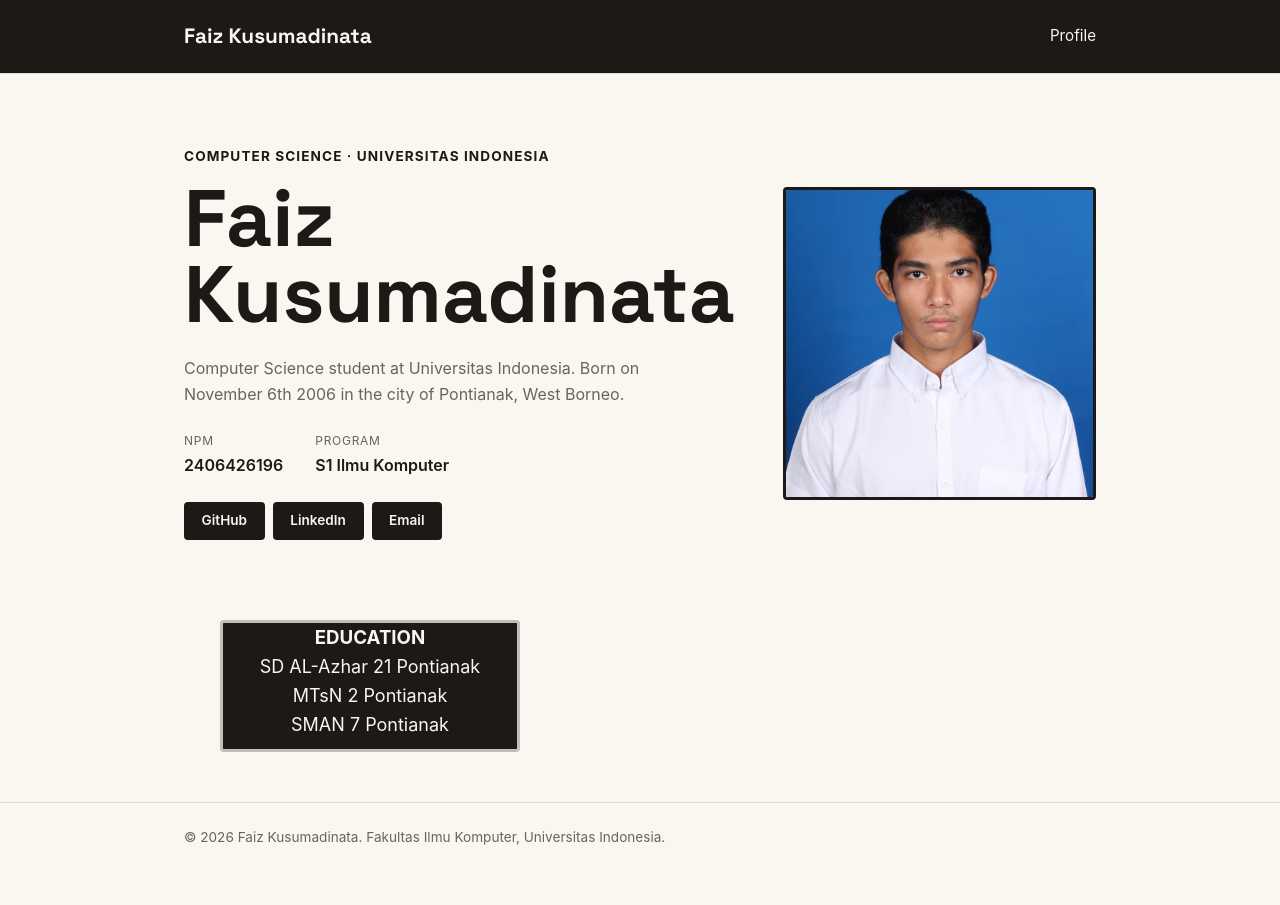
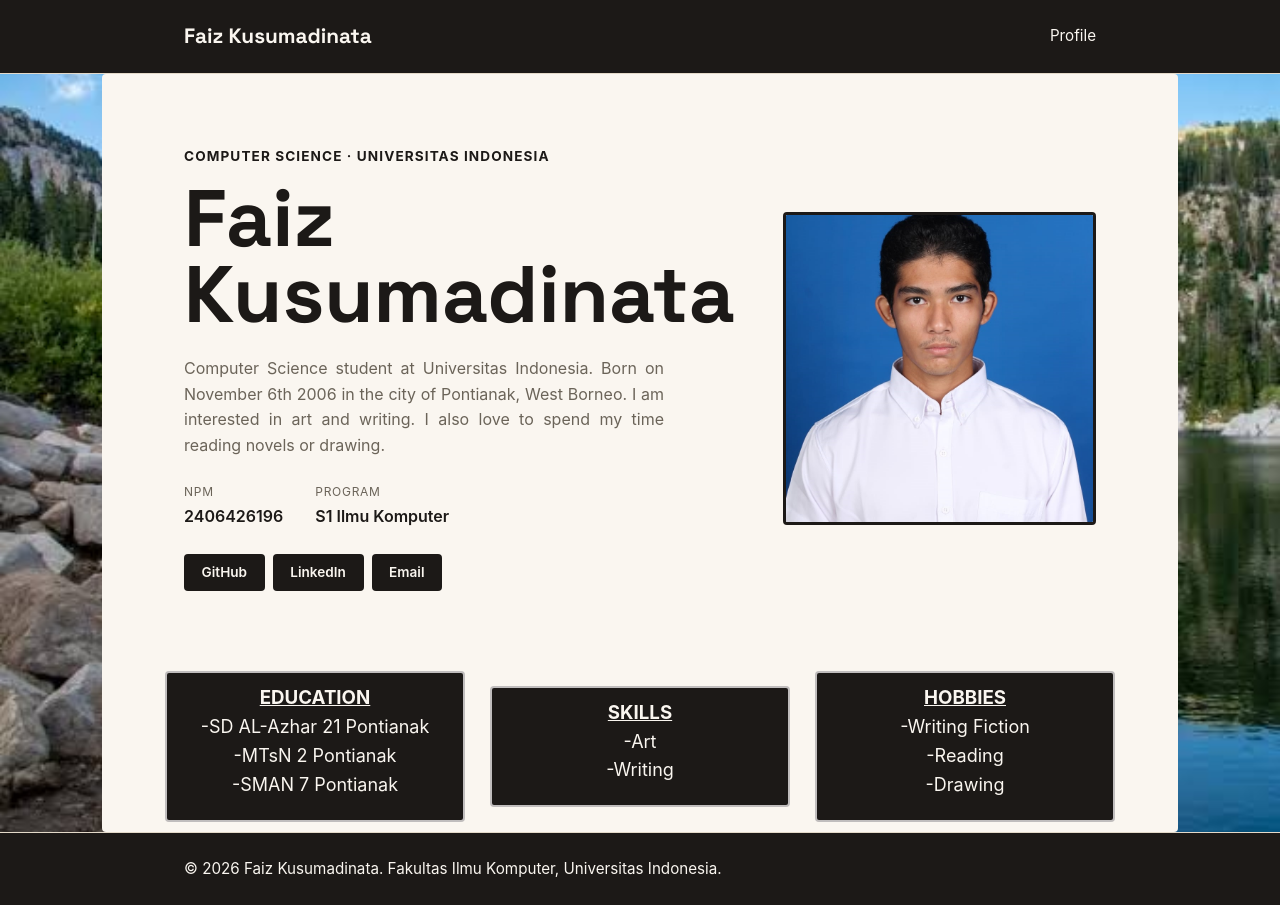
Before and after one commit to FaizKusumadinata/myportofolio, a Python web app: template templates/index.html in a window 1280 px wide. Before the commit the page ends 845 px from the top, so only its background shows below. Run offline with Jinja, Linux system fonts and the light colour scheme; the template is opened without the code that fills it, so the values that code supplies are empty.

Commit message:
Updated added section, changed main element size, and added background image

```diff
--- a/static/css/style.css
+++ b/static/css/style.css
@@ -18,8 +18,21 @@
 body {
     font-family: -apple-system, "Segoe UI", Roboto, Helvetica, Arial, sans-serif;
     color: var(--ink);
+    line-height: 1.6;
+    background-image: url("../img/Lake City.png");
+    background-repeat: no-repeat;
+    background-size:cover;
+    background-attachment: fixed;
+}
+
+main {
+    width:auto;
+    height: auto;
+    border-color: #1c1917;
     background-color: var(--paper);
-    line-height: 1.6;
+    border-radius: var(--radius);
+    margin-left: 8%;
+    margin-right: 8%;
 }
 
 h1, .brand {
@@ -101,6 +114,7 @@ h1, .brand {
     color: var(--text-muted);
     max-width: 480px;
     margin-bottom: 1.5rem;
+    text-align: justify;
 }
 
 .meta-list {
@@ -163,7 +177,7 @@ h1, .brand {
     position: relative;
     z-index: 1;
     display: block;
-    width: 100%;
+    max-width: 100%;
     aspect-ratio: 1 / 1;
     object-fit: cover;
     border-radius: var(--radius);
@@ -172,8 +186,9 @@ h1, .brand {
 
 .site-footer {
     padding: 1.5rem;
-    color: var(--text-muted);
-    font-size: 0.85rem;
+    color: var(--paper);
+    background-color: var(--ink);
+    font-size: 0.95rem;
     border-top: 1px solid var(--line);
 }
 
@@ -195,27 +210,36 @@ h1, .brand {
     }
 }
 
-.education-section{
-    margin-top: 20px;
+/*Personal Details Section Flexbox container*/
+.detail-container{
+    max-width: 1000px;
+    margin:25px;
+    margin:auto;
+    display:flex;
+    flex-direction: row;
+    align-items: center;
+    justify-content: space-evenly;
 }
-
-.education-details {
+/*Personal Detail Flexbox*/
+.personal-details {
     background-color: var(--ink);
-    margin-bottom: 50px;
-    margin-left: 220px;
-    width:300px;
+    padding:10px;
+    width:30%;
+    height: auto;
     object-fit: cover;
     border-radius: var(--radius);
-    border: 3px solid var(--gray);
+    border: 2px solid var(--gray);
+    margin-bottom: 10px;
 }
-
-.education-title {
+/*Personal Detail title and content*/
+.detail-title {
     text-align: center;
     color: var(--paper);
     font-weight: 700;
+    text-decoration: underline;
 }
 
-.education-content {
+.detail-content {
     text-align: center;
     color: var(--paper);
     padding-bottom: 10px;
--- a/templates/index.html
+++ b/templates/index.html
@@ -2,7 +2,7 @@
 <html lang="en">
 <head>
     <meta charset="UTF-8">
-    <meta name="viewport" content="width=device-width, initial-scale=1.0">
+    <meta name="viewport" content="width=device-width, initial-scale=1.0, maximum-scale=1.0, user-scalable=0">
     <title>Faiz Kusumadinata - Portfolio</title>
     <link rel="preconnect" href="https://fonts.googleapis.com">
     <link rel="preconnect" href="https://fonts.gstatic.com" crossorigin>
@@ -31,7 +31,9 @@
                     <img class="avatar" src="/static/img/PAS FOTO LATAR BIRU_FAIZ K.png" alt="Photo of Faiz">
                 </div>
                 <div class="hero-details">
-                    <p class="bio">Computer Science student at Universitas Indonesia. Born on November 6th 2006 in the city of Pontianak, West Borneo.</p>
+                    <p class="bio">Computer Science student at Universitas Indonesia. Born on November 6th 2006 in the city of Pontianak, West Borneo.
+                        I am interested in art and writing. I also love to spend my time reading novels or drawing.
+                    </p>
                     <dl class="meta-list">
                         <div class="meta-row">
                             <dt>NPM</dt>
@@ -50,14 +52,34 @@
                 </div>
             </div>
         </section>
-
-        <section class:"education-section">
-            <div class="education-details">
-                <h3 class="education-title"> EDUCATION </h3>
-                <div class="education-content">
-                    <p>SD AL-Azhar 21 Pontianak</p>
-                    <p>MTsN 2 Pontianak</p>
-                    <p>SMAN 7 Pontianak</p>
+        <!--New section for assignment 1-->
+        <section class:"personal-detail-section">
+            <div class="detail-container">
+                <!--Education details-->
+                <div class="personal-details">
+                <h3 class="detail-title"> EDUCATION </h3>
+                    <div class="detail-content">
+                        <p>-SD AL-Azhar 21 Pontianak</p>
+                        <p->-MTsN 2 Pontianak</p>
+                        <p>-SMAN 7 Pontianak</p>
+                    </div>
+                </div>
+                <!--Skill details-->
+                <div class="personal-details">
+                    <h3 class="detail-title"> SKILLS </h3>
+                    <div class="detail-content">
+                        <p>-Art</p>
+                        <p>-Writing</p>
+                    </div>
+                </div>
+                <!--Hobby details-->
+                <div class="personal-details">
+                    <h3 class="detail-title"> HOBBIES </h3>
+                    <div class="detail-content">
+                        <p>-Writing Fiction</p>
+                        <p>-Reading</p>
+                        <p>-Drawing</p>
+                    </div>
                 </div>
             </div>
         </section>
```
Also changed, not shown: README.md, static/img/AL-Azhar.jpg (deleted), static/img/MTsN2.jpg (deleted), static/img/SMAN7.jpg (deleted).
